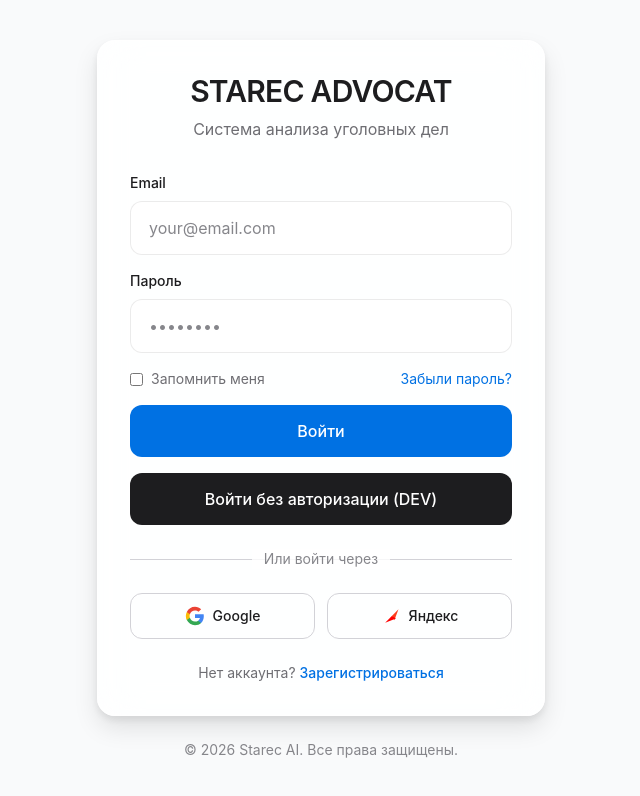
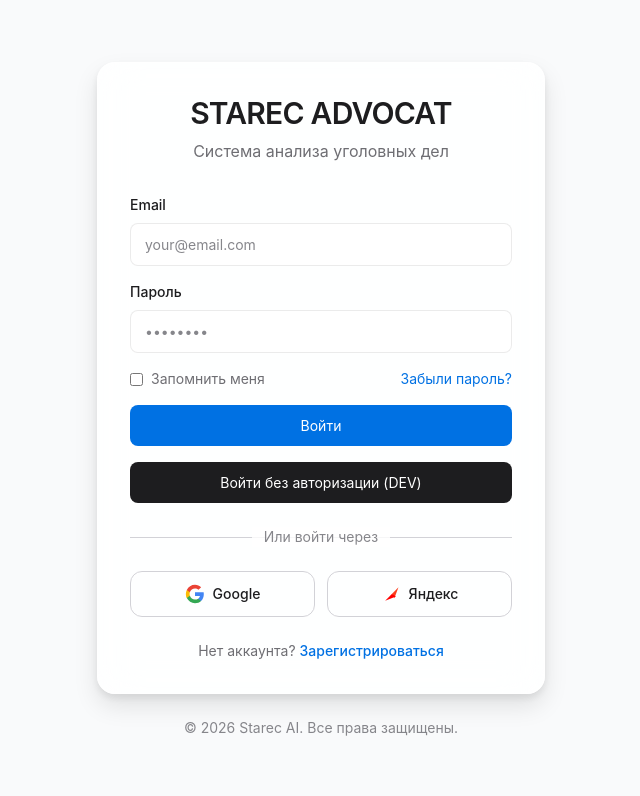
Before and after one commit to kristinabodagovskaya-rgb/starec-advocat, a React (Vite) app in the folder frontend/: page /login in a window 1280 px wide. Shown: the top 796 px of the page, without its empty margins (319-959 px from the left). Built offline with nearby package versions, Linux system fonts and the light colour scheme.

Commit message:
Smaller buttons, thinner fonts, compact UI

```diff
--- a/frontend/src/index.css
+++ b/frontend/src/index.css
@@ -173,13 +173,13 @@ body {
 
 /* Primary Button (Dark) */
 .apple-btn-primary {
-    padding: 14px 28px;
+    padding: 10px 20px;
     background: var(--apple-gray-1);
     color: white;
     border: none;
-    border-radius: var(--radius-md);
-    font-size: 1rem;
-    font-weight: 500;
+    border-radius: var(--radius-sm);
+    font-size: 0.875rem;
+    font-weight: 400;
     font-family: inherit;
     cursor: pointer;
     transition: all 0.2s var(--ease-standard);
@@ -199,13 +199,13 @@ body {
 
 /* Secondary Button (Blue) */
 .apple-btn-secondary {
-    padding: 14px 28px;
+    padding: 10px 20px;
     background: var(--apple-blue);
     color: white;
     border: none;
-    border-radius: var(--radius-md);
-    font-size: 1rem;
-    font-weight: 500;
+    border-radius: var(--radius-sm);
+    font-size: 0.875rem;
+    font-weight: 400;
     font-family: inherit;
     cursor: pointer;
     transition: all 0.2s var(--ease-standard);
@@ -225,13 +225,13 @@ body {
 
 /* Outline Button */
 .apple-btn-outline {
-    padding: 14px 28px;
+    padding: 10px 20px;
     background: transparent;
     color: var(--apple-blue);
-    border: 2px solid var(--apple-blue);
-    border-radius: var(--radius-md);
-    font-size: 1rem;
-    font-weight: 500;
+    border: 1px solid var(--apple-blue);
+    border-radius: var(--radius-sm);
+    font-size: 0.875rem;
+    font-weight: 400;
     font-family: inherit;
     cursor: pointer;
     transition: all 0.2s var(--ease-standard);
@@ -247,13 +247,13 @@ body {
 
 /* Ghost Button */
 .apple-btn-ghost {
-    padding: 14px 28px;
+    padding: 10px 20px;
     background: transparent;
     color: var(--apple-gray-2);
     border: none;
-    border-radius: var(--radius-md);
-    font-size: 1rem;
-    font-weight: 500;
+    border-radius: var(--radius-sm);
+    font-size: 0.875rem;
+    font-weight: 400;
     font-family: inherit;
     cursor: pointer;
     transition: all 0.2s var(--ease-standard);
@@ -267,14 +267,14 @@ body {
 
 /* Small Button */
 .apple-btn-small {
-    padding: 10px 20px;
-    font-size: 0.875rem;
+    padding: 6px 12px;
+    font-size: 0.75rem;
 }
 
 /* Large Button */
 .apple-btn-large {
-    padding: 18px 36px;
-    font-size: 1.125rem;
+    padding: 12px 24px;
+    font-size: 1rem;
 }
 
 /* ============================================
@@ -345,8 +345,8 @@ body {
     backdrop-filter: blur(20px) saturate(180%);
     -webkit-backdrop-filter: blur(20px) saturate(180%);
     border: 1px solid rgba(255, 255, 255, 0.5);
-    border-radius: 18px;
-    padding: 24px;
+    border-radius: 12px;
+    padding: 16px;
     box-shadow: 0 2px 4px rgba(0, 0, 0, 0.04), 0 4px 8px rgba(0, 0, 0, 0.06);
     transition: all 0.3s cubic-bezier(0.25, 0.46, 0.45, 0.94);
 }
@@ -362,8 +362,8 @@ body {
     backdrop-filter: blur(20px) saturate(180%);
     -webkit-backdrop-filter: blur(20px) saturate(180%);
     border: 1px solid rgba(255, 255, 255, 0.4);
-    border-radius: 18px;
-    padding: 32px 28px;
+    border-radius: 12px;
+    padding: 16px 20px;
     box-shadow: 0 2px 4px rgba(0, 0, 0, 0.04), 0 8px 20px rgba(0, 0, 0, 0.06);
     transition: all 0.3s cubic-bezier(0.25, 0.46, 0.45, 0.94);
     cursor: pointer;
@@ -391,12 +391,13 @@ body {
 
 .apple-input {
     width: 100%;
-    padding: 14px 18px;
-    font-size: 1rem;
+    padding: 10px 14px;
+    font-size: 0.875rem;
     font-family: inherit;
+    font-weight: 400;
 
     border: 1px solid rgba(0, 0, 0, 0.08);
-    border-radius: var(--radius-md);
+    border-radius: var(--radius-sm);
     outline: none;
 
     background: rgba(255, 255, 255, 0.5);
```
